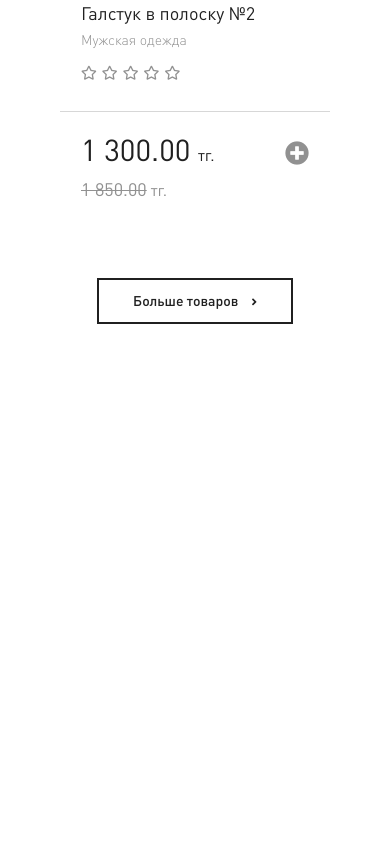
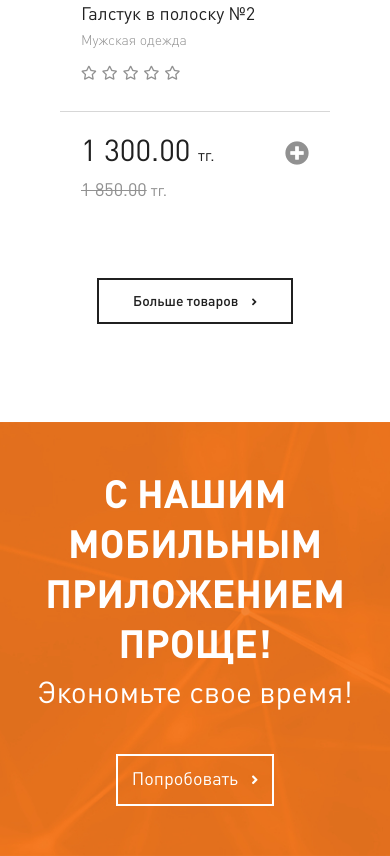
Before and after one commit to nikitasnt/BMC-Sales, a plain HTML site: page index.html in a window 390 px wide. Shown: the part 6642-7498 px from the top of the page. Before the commit the page ends 7058 px from the top, so only its background shows below. Drawn offline with Linux system fonts and the light colour scheme.

Commit message:
add mobile section

```diff
--- a/index.html
+++ b/index.html
@@ -615,6 +615,16 @@
       <!-- /.container -->
     </section>
     <!-- /.discounts -->
+
+    <section class="mobile">
+      <div class="container mobile__container">
+        <h2 class="mobile__title">С нашим мобильным приложением проще!</h2>
+        <p class="mobile__text">Экономьте свое время!</p>
+        <a href="#" class="mobile__link">Попробовать<i class="fas fa-angle-right"></i></a>
+      </div>
+      <!-- /.container -->
+    </section>
+    <!-- /.mobile -->
   </main>
 
   <script src="js/swiper.min.js"></script>
--- a/sass/_media.sass
+++ b/sass/_media.sass
@@ -486,3 +486,37 @@
     &__title
       width: 272px
       font-size: 32px
+
+// секция mobile
+@media screen and (max-width: 1440px)
+  .mobile
+    padding-top: 45px
+    padding-bottom: 50px
+    &__title
+      max-width: 851px
+@media screen and (max-width: 1198px)
+  .mobile
+    background: #f47920 url("../img/mobile/bg-desktop.jpg") no-repeat 71% / cover
+    &__title
+      max-width: 820px
+@media screen and (max-width: 990px)
+  .mobile
+    &__title
+      max-width: 692px
+      font-size: 61px
+@media screen and (max-width: 766px)
+  .mobile
+    background: #f47920 url("../img/mobile/bg-mobile.jpg") no-repeat 50% / cover
+    &__container
+      display: flex
+      flex-direction: column
+      align-items: center
+    &__title
+      text-align: center
+    &__text
+      text-align: center
+@media screen and (max-width: 574px)
+  .mobile
+    &__title
+      font-size: 39px
+      line-height: 50px
--- a/sass/style.sass
+++ b/sass/style.sass
@@ -11,5 +11,6 @@
 @import 'templates/most-popular'
 @import 'templates/timer'
 @import 'templates/discounts'
+@import 'templates/mobile'
 
 @import 'media'
--- a/sass/templates/_discounts.sass
+++ b/sass/templates/_discounts.sass
@@ -40,7 +40,7 @@
     font-weight: 500
     transition: 0.3s
     text-align: center
-    margin-bottom: 92px
+    margin-bottom: 98px
     &:hover
       background-color: $dark
       color: $white
--- /dev/null
+++ b/sass/templates/_mobile.sass
@@ -0,0 +1,35 @@
+.mobile
+  padding-top: 80px
+  padding-bottom: 85px
+  background: $orange url('../img/mobile/bg-desktop.jpg') no-repeat 50% / cover
+  &__title
+    font-family: 'DINPro-Bold', sans-serif
+    font-weight: 700
+    font-size: 72px
+    color: $white
+    max-width: 854px
+    text-transform: uppercase
+    line-height: 84px
+    margin: 0
+    margin-bottom: 11px
+  &__text
+    font-size: 30px
+    color: $white
+    margin: 0
+    margin-bottom: 41px
+  &__link
+    display: block
+    font-size: 18px
+    color: $white
+    text-decoration: none
+    border: 2px solid $white
+    padding: 14px
+    max-width: 190px
+    text-align: center
+    transition: 0.3s
+    &:hover
+      background-color: $white
+      color: $orange
+    i
+      margin-left: 13px
+      font-size: 14px
```
Also changed, not shown: css/style.css, img/mobile/bg-desktop.jpg (added), img/mobile/bg-mobile.jpg (added), 1 other file.
